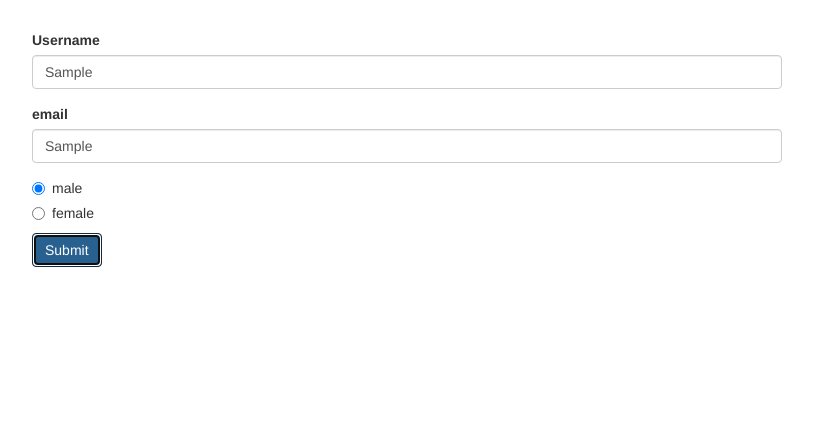
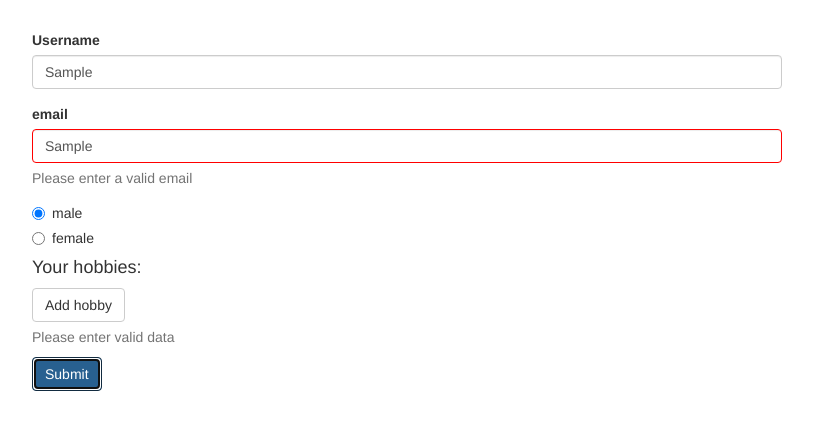
Before and after one commit to alberto-ferrini/forms-reactive, an Angular app: page / in a window 1280 px wide. Both pictures are taken after typing "Sample", "Sample" into the empty fields and a click on the button "Submit". Shown: the top 430 px of the page, without its empty margins (233-1046 px from the left). Built offline with nearby package versions, Linux system fonts and the light colour scheme.

Commit message:
lesson 194 finished

```diff
--- a/src/app/app.component.css
+++ b/src/app/app.component.css
@@ -1,3 +1,7 @@
 .container {
   margin-top: 30px;
 }
+
+input.ng-invalid.ng-touched{
+  border: 1px solid red;
+}
--- a/src/app/app.component.html
+++ b/src/app/app.component.html
@@ -1,24 +1,36 @@
 <div class="container">
   <div class="row">
     <div class="col-xs-12 col-sm-10 col-md-8 col-sm-offset-1 col-md-offset-2">
-      <form [formGroup]="signupForm">
+      <form [formGroup]="signupForm" (ngSubmit)="onSubmit()">
+        <div formGroupName="userData">
           <div class="form-group">
             <label for="username">Username</label>
             <input type="text" id="username" class="form-control" formControlName="username">
+            <span *ngIf="signupForm.get('userData.username').invalid && signupForm.get('userData.username').touched" class="help-block">Please enter a valid username</span>
           </div>
           <div class="form-group">
             <label for="email">email</label>
             <input type="text" id="email" class="form-control" formControlName="email">
+            <span *ngIf="signupForm.get('userData.email').invalid && signupForm.get('userData.email').touched" class="help-block">Please enter a valid email</span>
+          </div>
         </div>
         <div class="radio" *ngFor="let gender of genders">
           <label>
             <input
               type="radio"
               [value]="gender"
-              formControlName="gender">{{ gender }}
-
+              formControlName="gender">
+              {{ gender }}
           </label>
         </div>
+        <div formArrayName="hobbies">
+          <h4>Your hobbies:</h4>
+          <button class="btn btn-default" type="button" (click)="onAddHobby()">Add hobby</button>
+          <div class="form-group" *ngFor="let hobbyControl of signupForm.get('hobbies').controls; let i=index">
+            <input class="form-control" type="text" [formControlName]="i">
+          </div>
+        </div>
+        <span *ngIf="signupForm.invalid && signupForm.touched" class="help-block">Please enter valid data</span>
         <button class="btn btn-primary" type="submit">Submit</button>
       </form>
     </div>
--- a/src/app/app.component.ts
+++ b/src/app/app.component.ts
@@ -1,5 +1,5 @@
 import { Component, OnInit } from '@angular/core';
-import { FormGroup, FormControl } from '@angular/forms';
+import { FormGroup, FormControl, Validators, FormArray } from '@angular/forms';
 
 @Component({
   selector: 'app-root',
@@ -14,10 +14,23 @@
   ngOnInit() {
     console.log('ciao');
     this.signupForm = new FormGroup({
-      'username': new FormControl(null),
-      'email': new FormControl(null),
+      'userData': new FormGroup({
+        'username': new FormControl(null, Validators.required),
+        'email': new FormControl(null, [Validators.required, Validators.email])
+      }),
       'gender': new FormControl('male'),
+      'hobbies': new FormArray([])
     });
   }
 
+  onSubmit() {
+    console.log(this.signupForm);
+  }
+
+  onAddHobby() {
+    const control = new FormControl(null, Validators.required);
+
+    (<FormArray>this.signupForm.get('hobbies')).push(control);
+  }
+
 }
```
Lines whose indentation alone changed are shown as unchanged.
